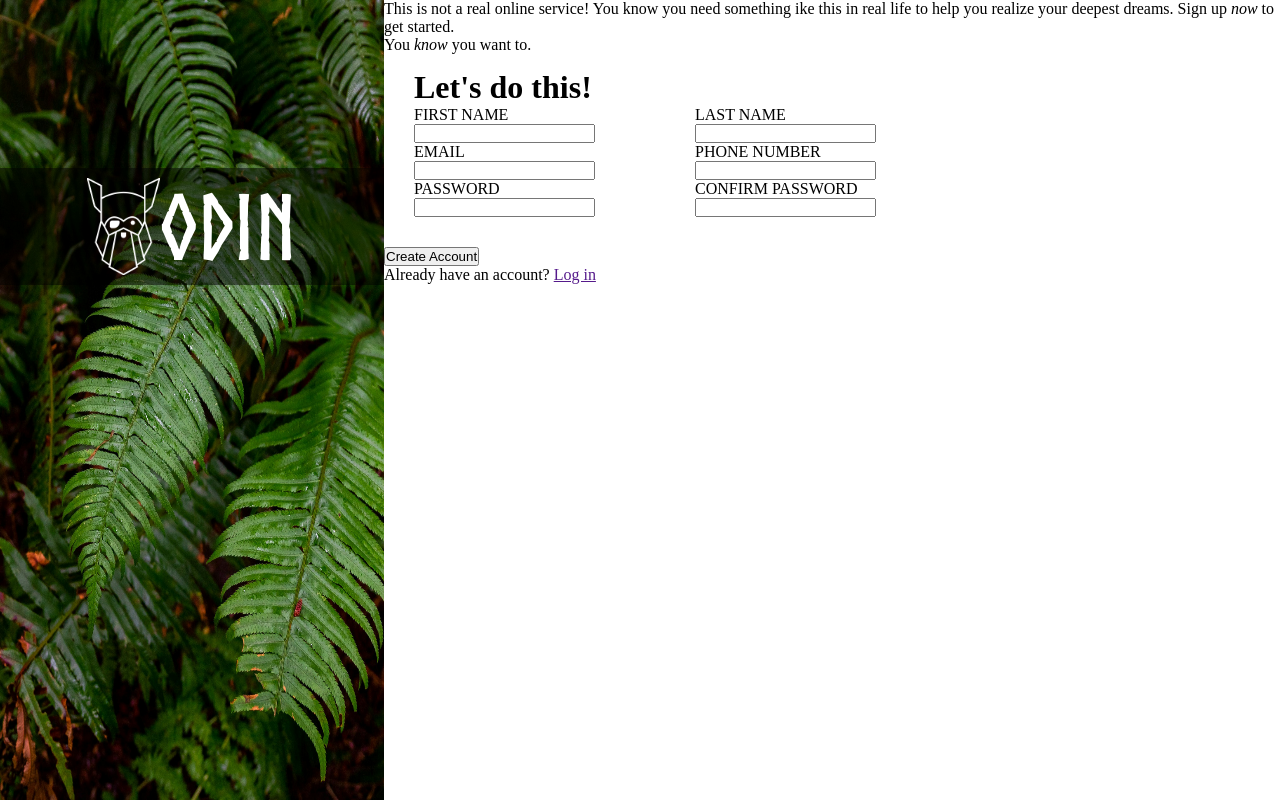
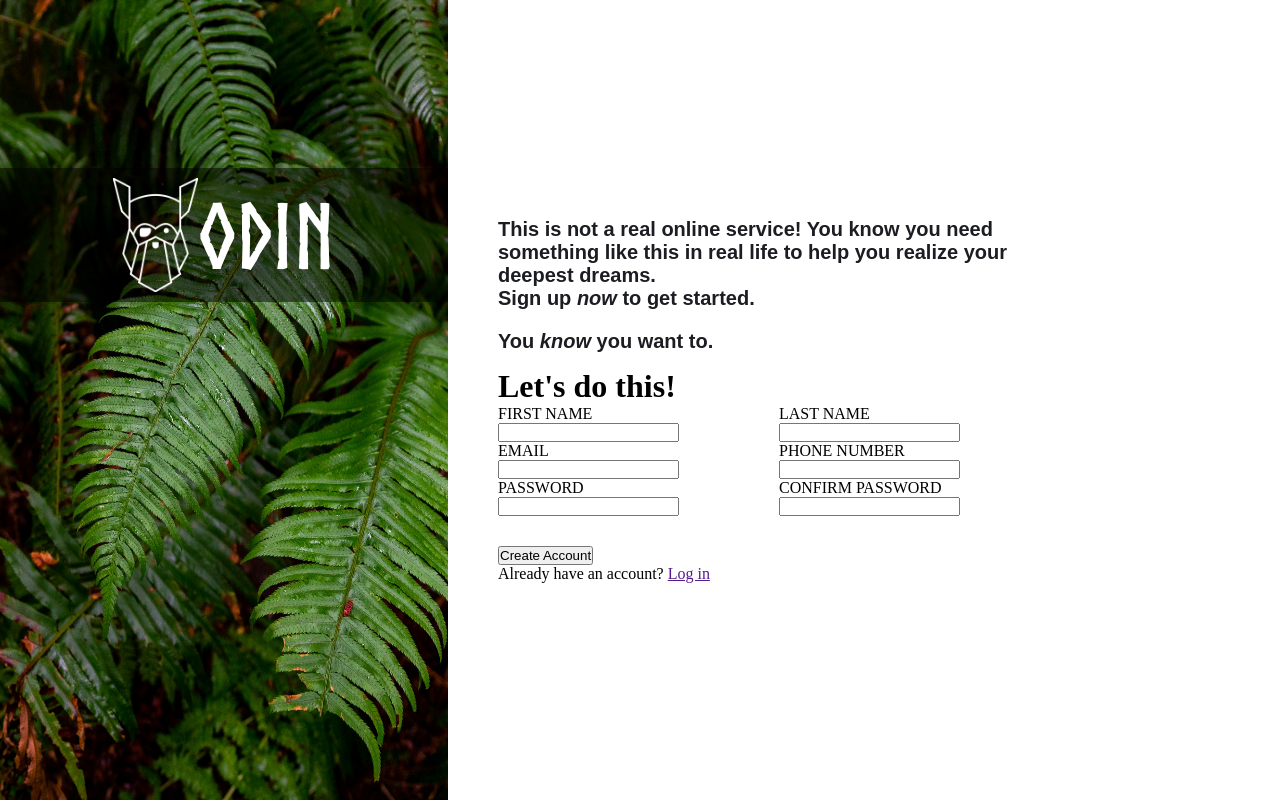
Before and after one commit to Pratyush-Gangwar/odin-project-forms, a plain HTML site: page index.html in a window 1280 px wide. Drawn offline with Linux system fonts and the light colour scheme.

Commit message:
Styled Introduction

```diff
--- a/index.html
+++ b/index.html
@@ -18,8 +18,8 @@
 
     <div class="content">
         <div class="intro">
-            <p>This is not a real online service! You know you need something ike this in real life to help you realize your deepest dreams. Sign up <em>now</em> to get started.</p>
-
+            <p>This is not a real online service! You know you need something like this in real life to help you realize your deepest dreams. </p>
+            <p>Sign up <em>now</em> to get started.</p>
             <p>You <em>know</em> you want to.</p>
         </div>
 
--- a/styles.css
+++ b/styles.css
@@ -23,11 +23,11 @@ body {
 }
 
 .sidebar {
-    flex: 0.3 1 0;
+    flex: 0.35 1 0;
 }
 
 .content {
-    flex: 0.7 1 0;
+    flex: 0.65 1 0;
 }
 
 /* Side bar */
@@ -55,7 +55,9 @@ body {
 
     background-color: rgba(0, 0, 0, 0.5);
 
+    width: 100%;
     padding: 10px;
+    box-sizing: border-box;
 }
 
 .overlay > img {
@@ -63,9 +65,34 @@ body {
     height: 20%;
 }
 
+/* Content */
+.content {
+    display: flex;
+    flex-direction: column;
+    justify-content: center;
+
+    --padding-left: 50px;
+    --padding-right: 200px;
+}
+
+/* Introduction */
+.intro {
+    padding-left: var(--padding-left);
+    padding-right: var(--padding-right);
+
+    font-family: Arial, Helvetica, sans-serif;
+    font-weight: bold;
+    color: #1c1d22;
+    font-size: 20px;
+}
+
+.intro > p:last-child {
+    margin-top: 20px;
+}
+
 /* Form Panel */
 .form-panel {
-    padding-left: 30px;
+    padding-left: var(--padding-left);
     padding-top: 15px;
     padding-bottom: 30px;
 }
@@ -82,3 +109,13 @@ fieldset {
     flex-direction: column;
     align-items: flex-start;
 }
+
+/* Button Panel */
+.button-panel {
+    padding-left: var(--padding-left);
+}
+
+/* Login Panel */
+.login-panel {
+    padding-left: var(--padding-left);
+}
```
